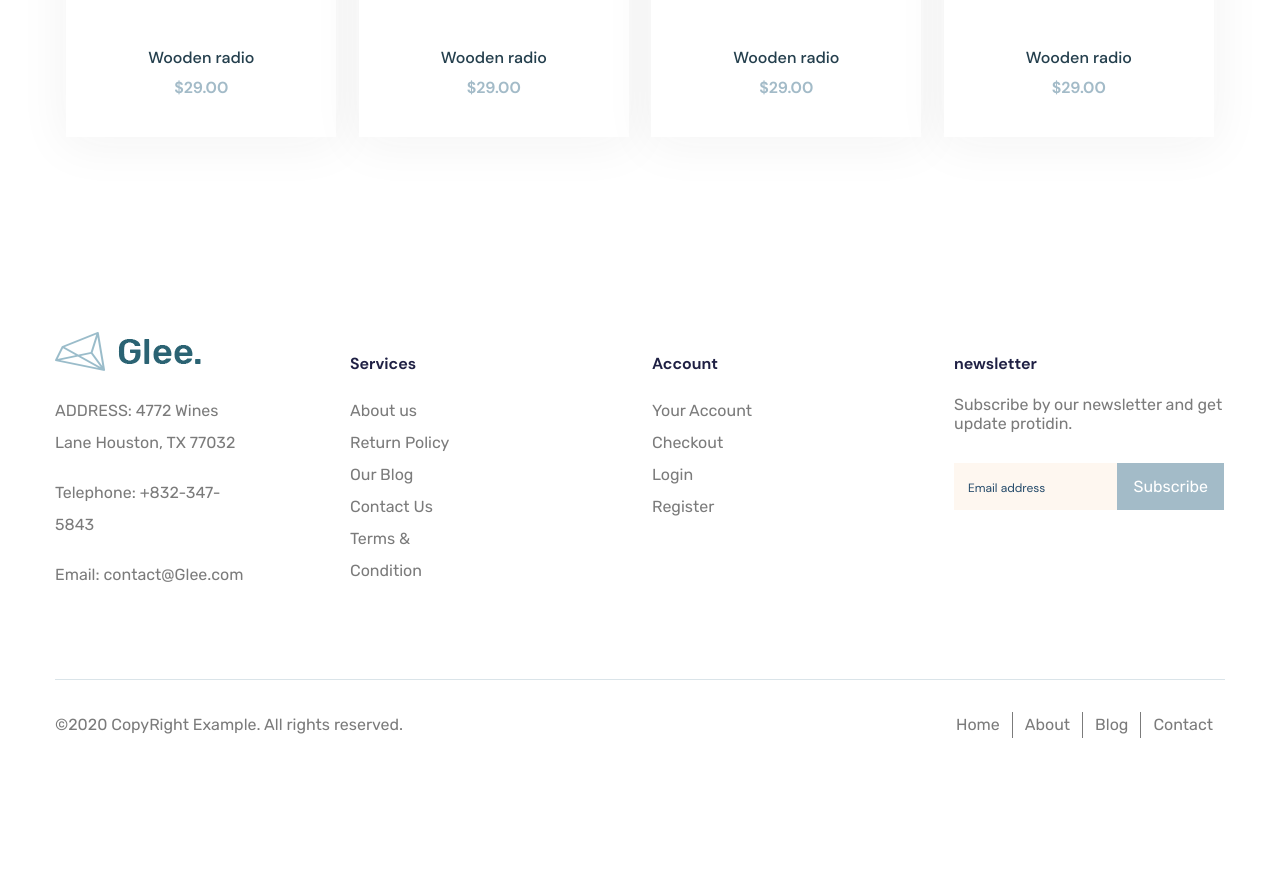
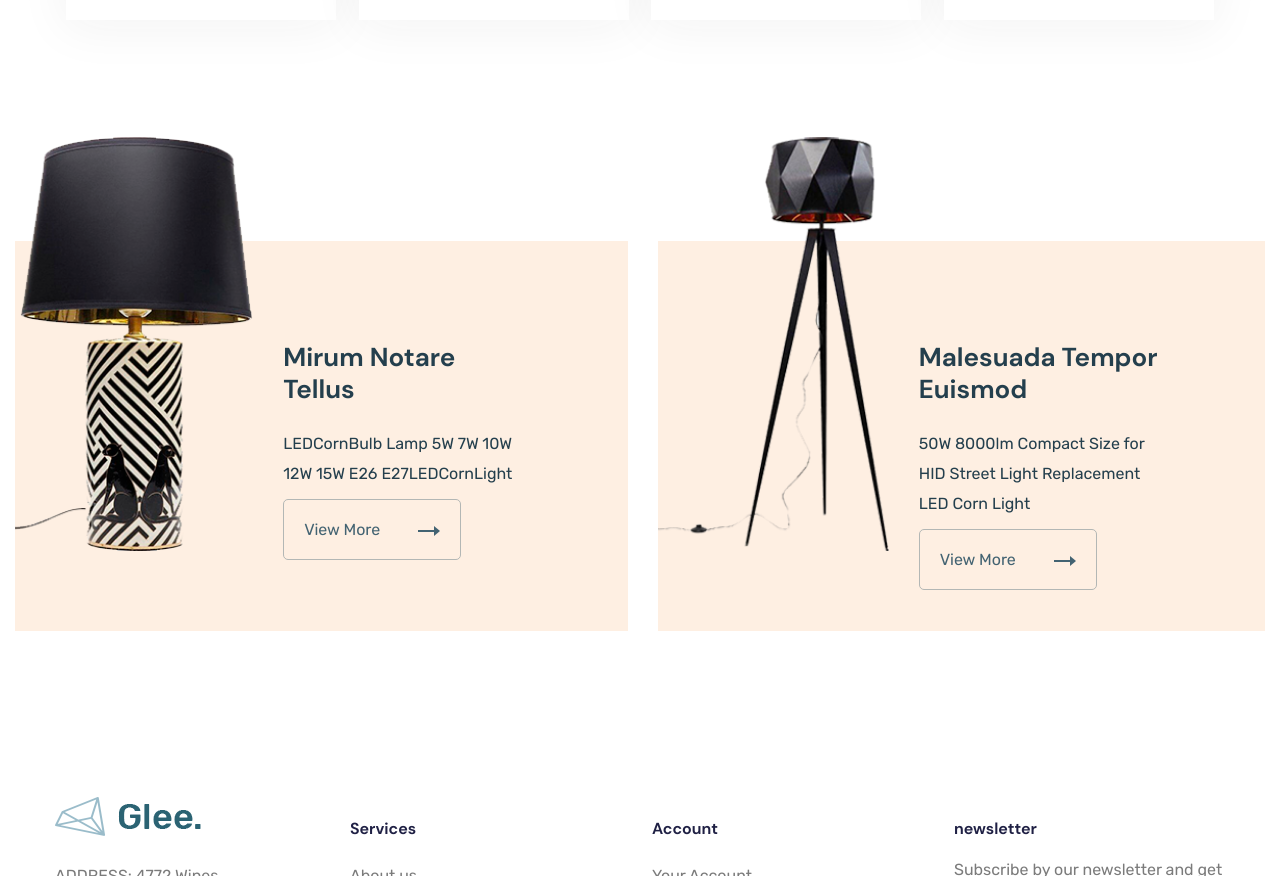
Before and after one commit to nickon2805/glee, a website: page app/index.html in a window 1280 px wide. Shown: the part 1924-2800 px from the top of the page. Before the commit the page ends 2694 px from the top, so only its background shows below. Drawn offline with nearby package versions, Linux system fonts and the light colour scheme; files that its build step writes are made by us from their sources.

Commit message:
added light

```diff
--- a/app/index.html
+++ b/app/index.html
@@ -107,7 +107,14 @@
           </div>
         </div>
       </section>
-      <div class="info">
+      </div>
+
+      <!-- /Top slider -->
+
+      <!-- Info -->
+
+      <div class="wrapper">
+      <section class="info">
         <div class="info__item">
           <h5 class="info__item-title info__item-support">Support 24/7.</h5>
           <p class="info__item-text">Contact us 24 hours a day,
@@ -122,11 +129,10 @@
           <p class="info__item-text">We ensure secure payment
             with PEV.</p>
         </div>
+      </section>
       </div>
-    </div>
-  </main>
 
-  <!-- /Top slider -->
+  <!-- /Info -->
 
   <!-- Products -->
 
@@ -363,6 +369,36 @@
 
   <!-- /Products -->
 
+  <!-- Light -->
+
+  <section class="light">
+    <div class="wrapper">
+      <div class="light__items">
+        <div class="light__item">
+          <img class="light__item-image" src="images/light-1.png" alt="light">
+          <div class="light__item-info">
+          <h5 class="light__item-title">Mirum Notare Tellus</h5>
+          <p class="light__item-text">LEDCornBulb Lamp 5W 7W 10W 12W 15W E26 E27LEDCornLight</p>
+          <a class="light__item-link">View More</a>
+          </div>
+        </div>
+        <div class="light__item">
+          <img class="light__item-image" src="images/light-2.png" alt="light">
+          <div class="light__item-info">
+          <h5 class="light__item-title">Malesuada Tempor
+          Euismod</h5>
+          <p class="light__item-text">50W 8000lm Compact Size for HID Street Light Replacement LED Corn Light</p>
+          <a class="light__item-link">View More</a>
+          </div>
+        </div>
+      </div>
+    </div>
+  </section>
+
+  <!-- /Light -->
+
+</main>
+
   <!-- Footer -->
 
   <footer class="footer">
--- a/app/scss/_global.scss
+++ b/app/scss/_global.scss
@@ -7,8 +7,6 @@ body {
   color: $default;
   font-size: 16px;
   @extend %rubik-400;
-  display: flex;
-  flex-direction: column;
 }
 
 .main{
--- a/app/scss/style.scss
+++ b/app/scss/style.scss
@@ -178,19 +178,24 @@
   }
 }
 
+// Top Slider
+
+// Info
+
 .info{
   background-color: #fef7f0;
   display: flex;
   justify-content: space-around;
   &__item{
-    max-width: 550px;
-    padding: 40px 150px;
+    padding: 40px 0;
   }
   &__item:nth-child(2){
+    padding: 40px 130px;
     border-left: 1px solid #e8e4df;
     border-right: 1px solid #e8e4df;
   }
   &__item-title{
+    margin-left: 30px;
     font-size: 18px;
     line-height: 30px;
     @extend %dmsans-700;
@@ -217,9 +222,12 @@
     background-image: url('../images/secure.svg');
     background-repeat: no-repeat;
   }
+  &__item-text{
+    margin-left: 30px;
+  }
 }
 
-// Top slider
+// Info
 
 // Products
 
@@ -322,6 +330,78 @@
 
 // Products
 
+// Light
+
+.light{
+  padding: 96px 0;
+  &__items{
+    display: flex;
+    justify-content: center;
+  }
+  &__item{
+    background-color: #feefe2;
+    display: flex;
+    height: 390px;
+    & + .light__item{
+      margin-left: 30px;
+    }
+  }
+  &__item-image{
+    margin-top: -104px;
+    margin-bottom: 80px;
+  }
+  &__item-info{
+    padding: 100px 100px 80px 30px;
+  }
+  &__item-title{
+    max-width: 258px;
+    font-size: 26px;
+    line-height: 32px;
+    @extend %dmsans-700;
+    color: #243f4d;
+    margin-bottom: 24px;
+  }
+  &__item-text{
+    font-size: 16px;
+    line-height: 30px;
+    @extend %rubik-400;
+    color: #243f4d;
+    max-width: 340px;
+    margin-bottom: 28px;
+  }
+  &__item-link{
+    background-color: #feefe2;
+    border: 1px solid #b3b7b5;
+    border-radius: 5px;
+    padding: 20px 80px 20px 20px;
+    color: #436372;
+    cursor: pointer;
+    position: relative;
+  }
+  &__item-link::after{
+    content: "";
+    position: absolute;
+    width: 18px;
+    height: 2px;
+    top: 30px;
+    right: 24px;
+    background-color: #436372;
+  }
+  &__item-link::before{
+    content: "";
+    position: absolute;
+    top: 26px;
+    right: 20px;
+    width: 0;
+	  height: 0;
+	  border-top: 5px solid transparent;
+	  border-left: 6px solid #436372;
+	  border-bottom: 5px solid transparent;
+  }
+}
+
+// Light
+
 // Footer
 
 .footer-top{
```
Also changed, not shown: app/images/light-1.jpg (added), app/images/light-1.png (added), app/images/light-2.jpg (added), app/images/light-2.png (added).
